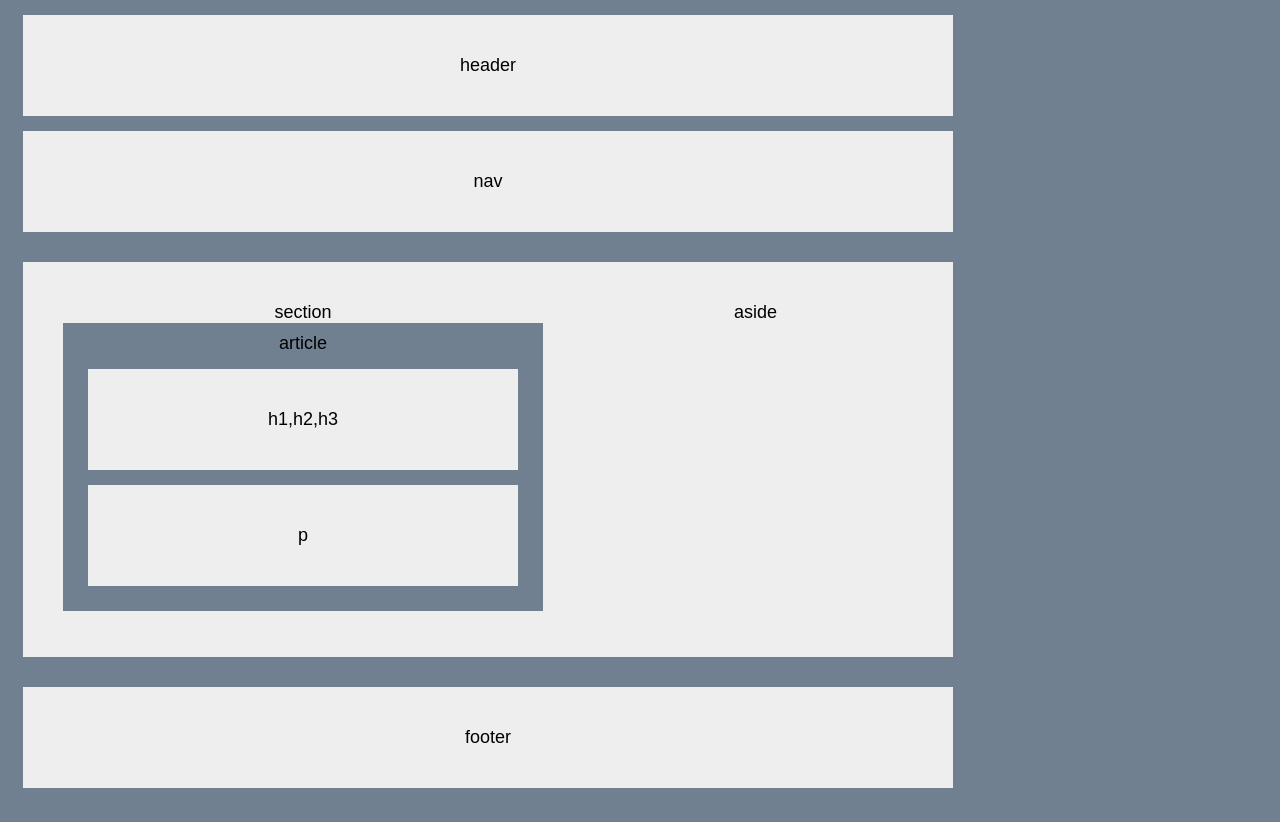
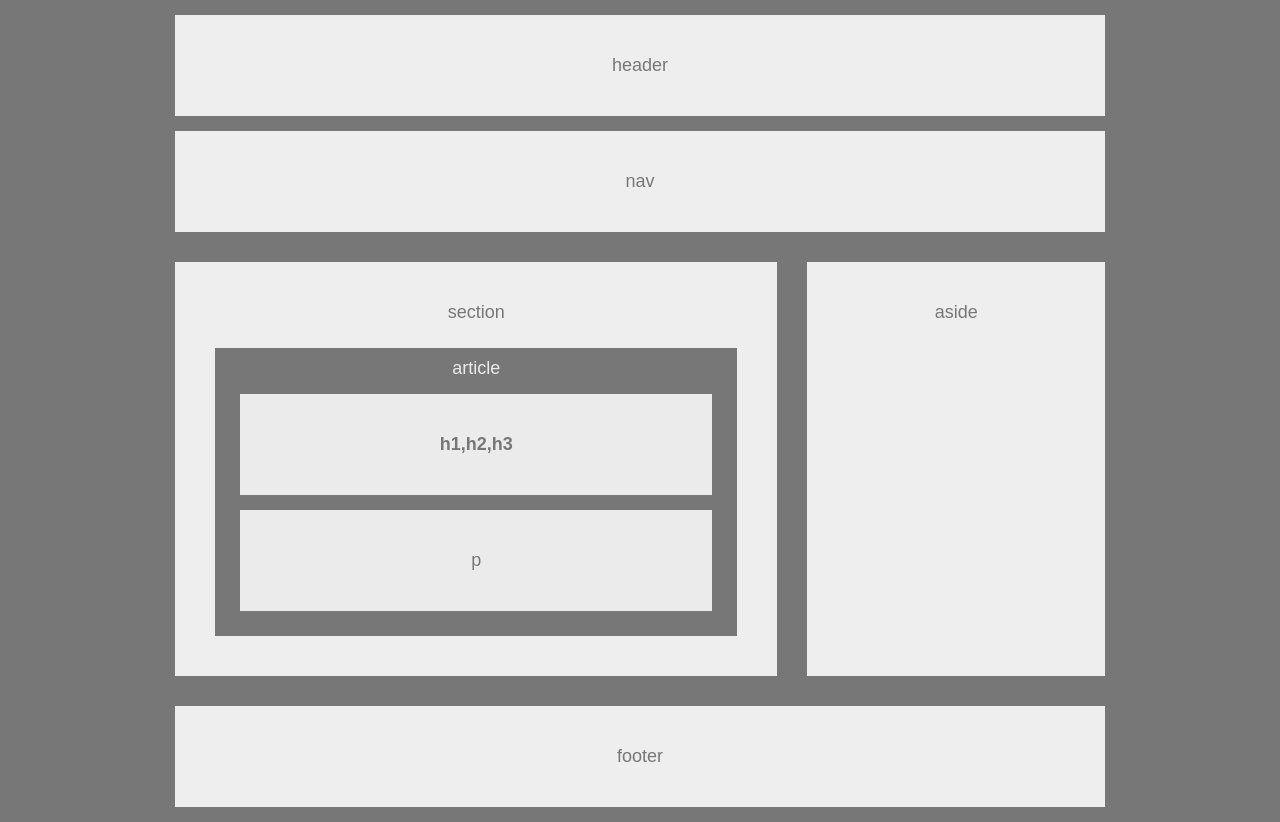
Before and after one commit to 0xBull24/hw-wireframe, a plain HTML site: page index.html in a window 1280 px wide. Drawn offline with Linux system fonts and the light colour scheme.

Commit message:
Updated: css and elements to make the hw closer to 100%.

```diff
--- a/index.html
+++ b/index.html
@@ -10,10 +10,10 @@
     <nav>nav</nav>
     <div class="shared">
         <section>section
-            <div id="article">article
+            <article>article
                 <header>h1,h2,h3</header>
                 <p>p</p>
-            </div>
+            </article>
         </section>
         <aside>aside</aside>
     </div>
--- a/style.css
+++ b/style.css
@@ -1,4 +1,4 @@
-/** {
+/* * {
     border: 1px solid black;
 }*/
 
@@ -7,9 +7,12 @@ body {
     font-family: 'Arial', 'Helvetica Neue', Helvetica, sans-serif;
     width: 960px;
     font-size: 18px;
+    color: #777;
+    background-color: #777;
+    margin: auto;
 }
 
-header, nav, section, aside, footer, article, p {
+header, nav, section, aside, footer, p {
     padding: 40px;
     background-color: #eeeeee;
     text-align: center;
@@ -23,21 +26,36 @@ header, nav, section, aside, footer, article, p {
 
 .shared {
     overflow: auto;
-}
-
-div {
-    background-color: slategrey;
+    min-height: 100%;
+    display: flex;
 }
 
 section {
     float: left;
-    width: 50%;
+    width: 60%;
+}
+
+article {
+    color: #ebebeb;
+    background-color: #777;
+    padding: 10px;
+    margin-top: 25px;
 }
 
 aside {
-    min-height: 315px;
+    float: right;
+    width: 25%;
 }
 
-footer {
-    clear: both;
+article header, p {
+    color: #777;
+    background: #ebebeb;
 }
+
+section header {
+    font-weight: bold;
+}
+
+.article {
+    color: #ebebeb;
+}
```
